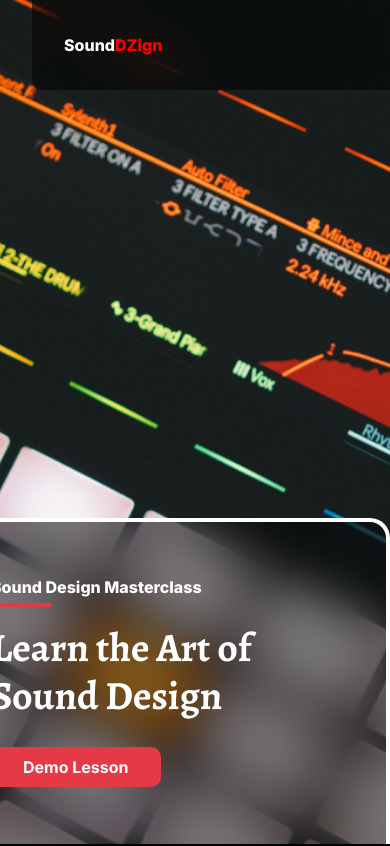
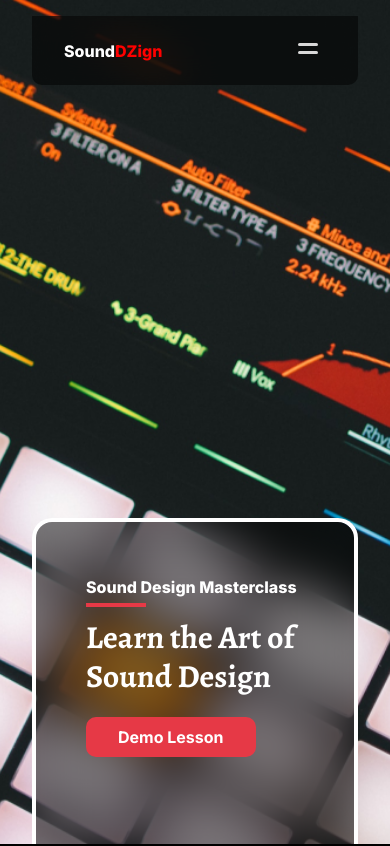
Before and after one commit to yanCode/react-music-school, a React (Vite) app: page / in a window 390 px wide. Shown: the top 846 px of the page. Built offline with nearby package versions, Linux system fonts and the light colour scheme.

Commit message:
feat: complete responsive menu

```diff
--- a/src/assets/index.js
+++ b/src/assets/index.js
@@ -17,6 +17,8 @@ import feedback3 from './feedback3.png'
 import facebookLogo from './logos/facebookLogo.svg'
 import twitterLogo from './logos/twitterLogo.svg'
 import instgramLogo from './logos/instgramLogo.svg'
+import menuIcon from './menuIcon.svg'
+import closeIcon  from './closeIcon.svg'
 
 export {
   student,
@@ -37,5 +39,7 @@ export {
   feedback3,
   facebookLogo,
   twitterLogo,
-  instgramLogo
+  instgramLogo,
+  menuIcon,
+  closeIcon
 }
--- a/src/sences/Header/Header.css
+++ b/src/sences/Header/Header.css
@@ -67,3 +67,21 @@ header .cta .demo-button {
     color: #FFFFFF;
     cursor: pointer;
 }
+
+/*tablet version*/
+@media (max-width: 1040px) {
+    header .cta {
+        width: 356px;
+    }
+}
+
+@media (max-width: 720px) {
+    header .cta {
+        right: 32px;
+        left: 32px;
+        width: unset;
+    }
+    header .cta h1 {
+    font-size: 32px;
+}
+}
--- a/src/sences/Navbar/Navbar.css
+++ b/src/sences/Navbar/Navbar.css
@@ -31,3 +31,73 @@
 a.logo .red {
     color: red;
 }
+
+.nav__bar .menuIcon,
+.mobile_menu_container {
+    display: none;
+}
+
+/*tablet version*/
+@media (max-width: 1040px) {
+    .nav__bar {
+        width: 694px;
+    }
+
+}
+
+@media (max-width: 720px) {
+    .nav__bar {
+        width: unset;
+        left: 32px;
+        right: 32px;
+        top: 16px;
+    }
+
+    .nav__bar .menu-content {
+        display: none;
+    }
+
+    .nav__bar .menuIcon {
+        display: block;
+        cursor: pointer;
+    }
+
+    .mobile_menu_container {
+        display: flex;
+        position: fixed;
+        flex-direction: column;
+        z-index: 4;
+        right: 0;
+        left: 0;
+        background: var(--dark-color);
+        padding: 60px 32px;
+
+    }
+
+    .mobile_menu_container .closeIcon {
+       position: fixed;
+        background: black;
+        border-radius: 50%;
+        width: 32px;
+        height: 32px;
+        right: 32px;
+        top: 32px;
+        cursor: pointer;
+    }
+
+    .mobile_menu_container > .menu-items {
+        display: flex;
+        flex-direction: column;
+        gap: 30px;
+        padding: 0;
+        margin: 0;
+    }
+
+    .mobile_menu_container li > a {
+        text-decoration: none;
+        color: white;
+        font-family: 'Inter', serif;
+        font-weight: 800;
+        font-size: 16px;
+    }
+}
--- a/src/sences/Navbar/index.jsx
+++ b/src/sences/Navbar/index.jsx
@@ -1,15 +1,39 @@
 import './Navbar.css'
+import {useState} from "react";
+import {closeIcon, menuIcon} from "../../assets";
 
 export const Navbar = () => {
-  return (<nav className='nav__bar'>
+  const [showMobileMenu, setShowMobileMenu] = useState(false);
+  return (
+    <>
+      <nav className='nav__bar'>
         <a href="" className="logo">
           Sound<span className="red">DZign</span>
         </a>
-    <ul>
+        <ul className='menu-content'>
           <li><a href="#">About</a></li>
           <li><a href="#">Course Details</a></li>
           <li><a href="#">Blog</a></li>
           <li><a href="#">Testimonials</a></li>
         </ul>
-  </nav>)
+        <div className="menuIcon" onClick={() =>
+          setShowMobileMenu(p => !p)}>
+          <img src={menuIcon} alt="menu icon"/>
+        </div>
+      </nav>
+      {showMobileMenu && (
+        <div className='mobile_menu_container'>
+          <div className='closeIcon' onClick={()=>setShowMobileMenu(false)}>
+            <img src={closeIcon}/></div>
+          <ul className='menu-items'>
+            <li><a href="#">About</a></li>
+            <li><a href="#">Course Details</a></li>
+            <li><a href="#">Blog</a></li>
+            <li><a href="#">Testimonials</a></li>
+          </ul>
+        </div>
+      )}
+    </>
+
+  )
 }
```
Also changed, not shown: src/assets/closeIcon.svg (added), src/assets/menuIcon.svg (added). Lines whose indentation alone changed are shown as unchanged.
